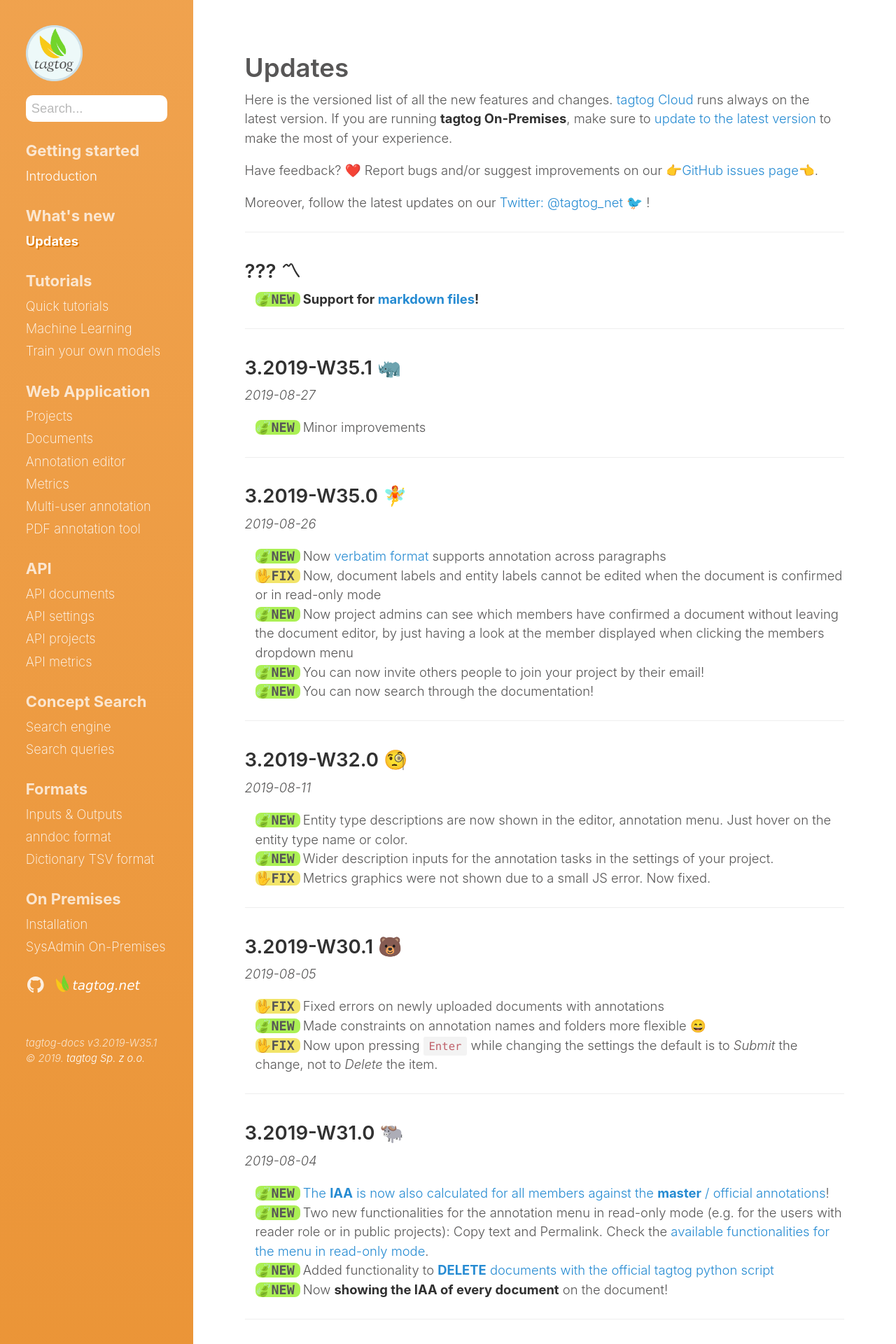
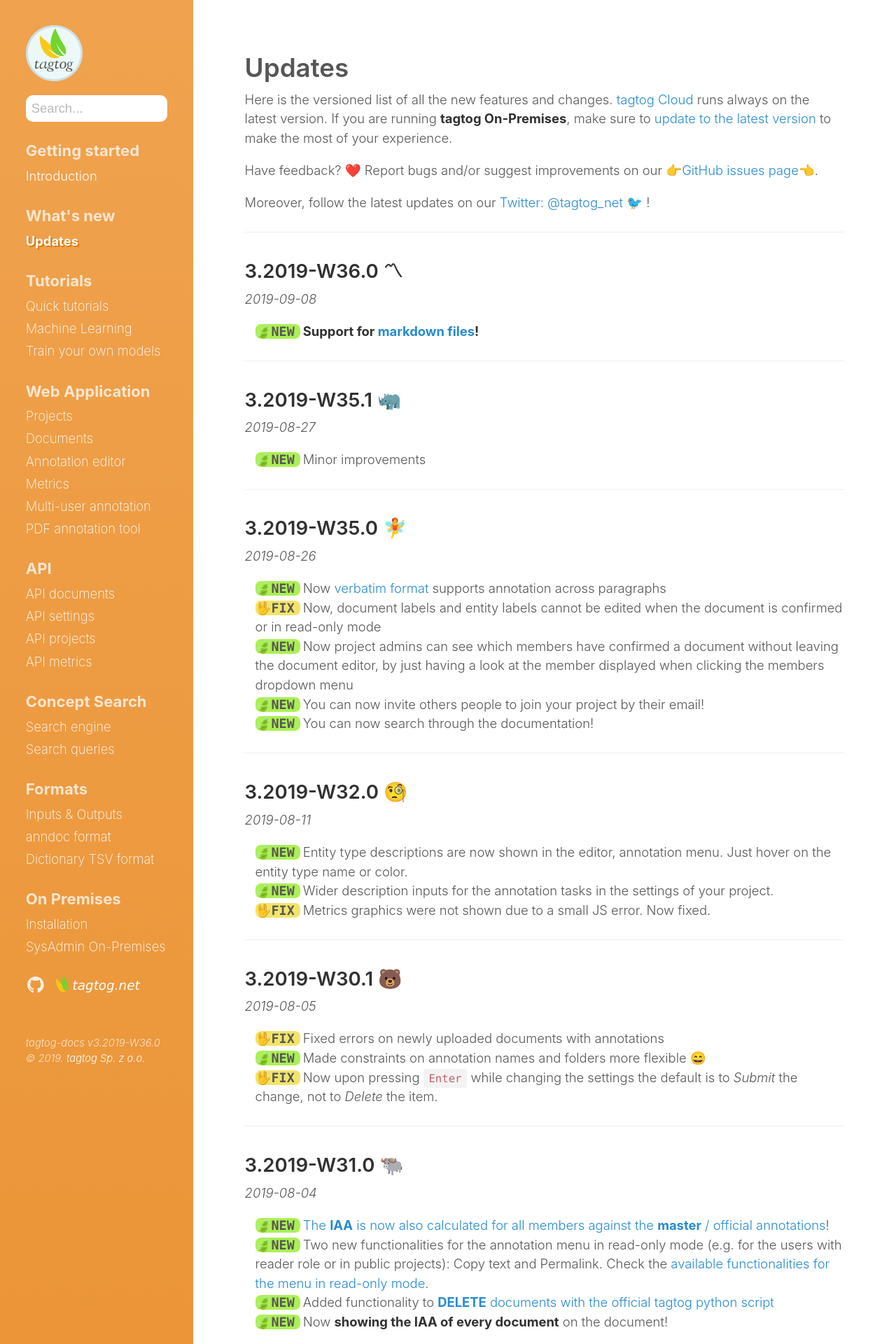
Before and after one commit to tagtogorg/tagtog-doc, a Jekyll site: the page built from updates.md, in a window 1280 px wide. Shown: the top 1920 px of the page at 70% size. Built offline with Jekyll 4.4.1, drawn with Linux system fonts in a browser that asks for light colours; nearby versions of some CDN libraries; emoji names are drawn with the system emoji font.

Commit message:
Bump version: 3.2019-W36.0 〽

```diff
--- a/_config.yml
+++ b/_config.yml
@@ -71,7 +71,7 @@ plugins:
   - jemoji
 
 # Custom vars
-version: 3.2019-W35.1
+version: 3.2019-W36.0
 sidebar_home_link: true
 search_page: false
 # sidebar_blog_link:  '/blog'   # By default, your home page is your blog
--- a/updates.md
+++ b/updates.md
@@ -14,7 +14,8 @@ Moreover, follow the latest updates on our [Twitter: @tagtog_net 🐦](https://t
 
 ---
 
-## ??? 〽
+## 3.2019-W36.0 〽
+_2019-09-08_
 
 <ul class="updates">
   <li class="new"><span markdown="1">**Support for [markdown files](MarkdownFileParsing)!**</span></li>
```
Also changed, not shown: 1 other file.
